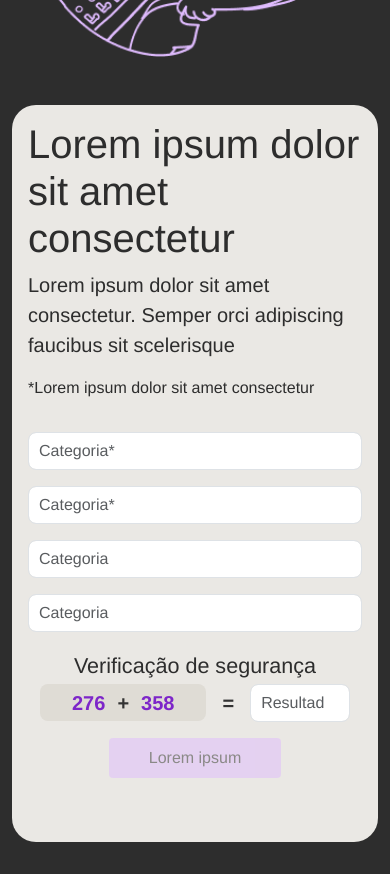
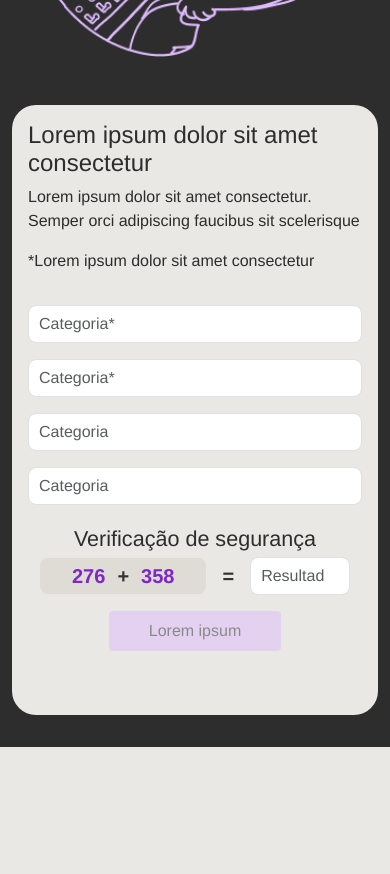
Before and after one commit to lshv04/Monks1, a React (Vite) app: page / in a window 390 px wide. Shown: the part 5360-6234 px from the top of the page. After the commit the page ends 6107 px from the top, so only its background shows below. Built offline with nearby package versions, Linux system fonts and the light colour scheme.

Commit message:
finalizado media query para tamnho de fontes formulario

```diff
--- a/src/components/Section7.module.css
+++ b/src/components/Section7.module.css
@@ -161,4 +161,12 @@
    .gridRow{
     gap:2rem;
    }
+   .formTitle h2{
+    font-size: 1.5rem;
+    line-height: 28.15px;
 }
+.formTitle p{
+    font-size: 1rem;
+    line-height: 24px;
+}
+}
```
